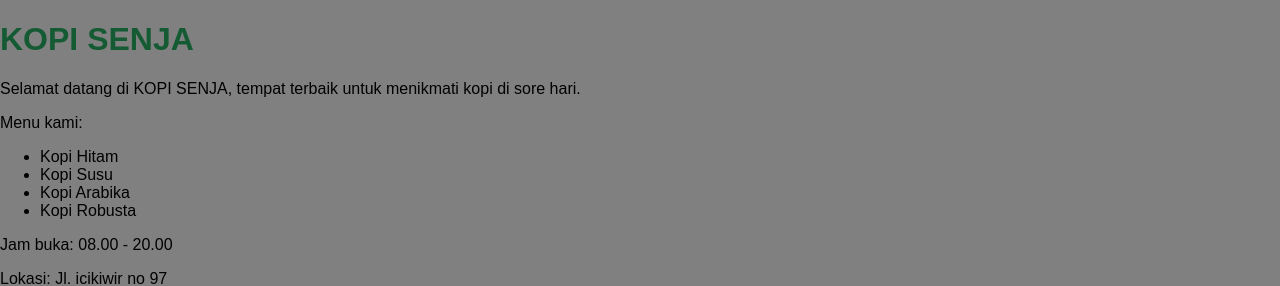
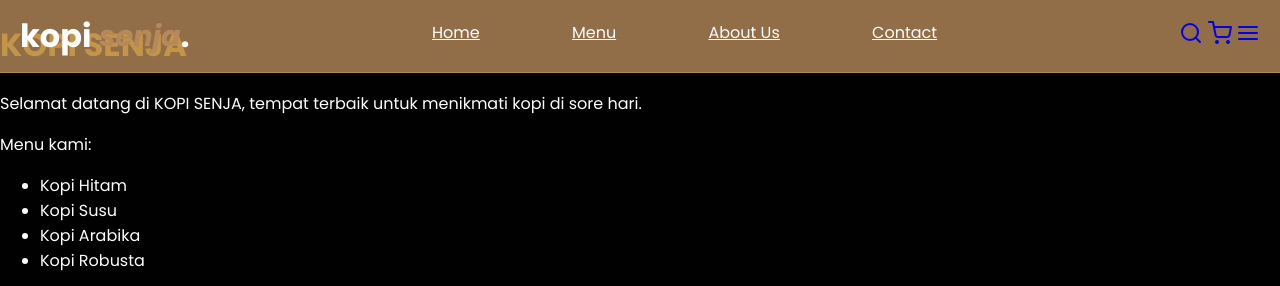
Before and after one commit to A-Pujo/farel-bljr-mengemudi, a plain HTML site: page kopi.html in a window 1280 px wide. Shown: the top 286 px of the page. Drawn offline with nearby package versions, Linux system fonts and the light colour scheme.

Commit message:
update web kopi 1.1

```diff
--- a/kopi.css
+++ b/kopi.css
@@ -1,11 +1,89 @@
+:root {
+  --primary-color: #b6895b;
+  --bg-color: #010101;
+  --text-color: #fffdfd;
+  --secondary-color: #f0f0f0;
+  --accent-color: #ff6347;
+  --border-radius: 8px;
+  --font-family: "Poppins", sans-serif;
+}
+
 body {
-  background-color: gray;
-  font-family: Arial, sans-serif;
   margin: 0;
   padding: 0;
+  font-family: var(--font-family);
+  background-color: var(--bg-color);
+  color: var(--text-color);
 }
 
 h1 {
-  color: #145A32; /* hijau tua */
+  color: #fbc501; /* hijau tua */
   font-weight: bold;
 }
+
+/* navbar */
+.navbar {
+  display: flex;
+  justify-content: space-between;
+  align-items: center;
+  padding: 10px 20px;
+  background-color: rgba(182, 137, 91, 0.8);
+  border-bottom: 1px solid var(--primary-color);
+  position: fixed;
+  top: 0;
+  left: 0;
+  right: 0;
+  z-index: 9999;
+}
+
+.navbar .navbar-logo {
+  display: flex;
+  align-items: center;
+  font-size: 2rem;
+  font-weight: 700;
+  color: #fff; /* warna putih */
+  text-decoration: none;
+}
+
+.navbar .navbar-logo span {
+  margin-left: 8px;
+  font-size: 1.8rem;
+  color: var(--primary-color);
+  font-family: "Poppins", sans-serif;
+  font-style: italic;
+  font-weight: 700;
+}
+
+.navbar .navbar-nav a {
+  color: #fff; /* warna putih */
+  display: inline-block;
+  font-size: 1rem;
+  margin: 0 1.5rem; /* tambah jarak antar menu */
+  text-decoration: underline; /* garis bawah */
+  padding: 10px 20px; /* tambah padding kiri-kanan */
+  border-radius: var(--border-radius);
+  transition: background-color 0.3s ease;
+}
+
+.navbar .navbar-nav a:hover {
+  color: var(--bg-color);
+}
+
+.navbar .navbar-nav a::after {
+  content: "";
+  display: block;
+  padding-bottom: 5px;
+  border-bottom: 2px solid var(--white);
+  width: 0;
+  height: 2px;
+  background-color: var(--white);
+  transition: width 0.2s linear, transform 0.2s linear,
+    border-bottom-color 0.2s linear;
+  transform: scaleX(0);
+}
+
+.navbar .navbar-nav a:hover::after {
+  width: 100%;
+  transform: scaleX(1);
+  border-bottom: 2px solid var(--primary-color);
+}
--- a/kopi.html
+++ b/kopi.html
@@ -4,10 +4,35 @@
     <meta charset="UTF-8">
     <meta name="viewport" content="width=device-width, initial-scale=1.0">
     <title>kopi senja</title>
+    <!-- fonts -->
+    <link rel="preconnect" href="https://fonts.googleapis.com">
+    <link rel="preconnect" href="https://fonts.gstatic.com" crossorigin>
+    <link href=<link rel="preconnect" href="https://fonts.googleapis.com">
+<link rel="preconnect" href="https://fonts.gstatic.com" crossorigin>
+<link href="https://fonts.googleapis.com/css2?family=Poppins:ital,wght@0,100;0,300;0,400;0,700;1,700&display=swap" rel="stylesheet">
+    <!-- feather icons -->
+      <script src="https://unpkg.com/feather-icons"></script>
+
     <link rel="stylesheet" href="kopi.css">
 </head>
 <body>
     <h1>KOPI SENJA</h1>
+    <!-- navbar start -->
+     <nav class="navbar">
+         <a href="#" class="navbar-logo">kopi<span>senja</span>.</a>
+         <div class="navbar-nav">
+                <a href="#" class="nav-item">Home</a>
+                <a href="#" class="nav-item">Menu</a>
+                <a href="#" class="nav-item">About Us</a>
+                <a href="#" class="nav-item">Contact</a>
+         </div>
+         <div class="navbar-extra">
+            <a href="#" id="search-toggle"><i data-feather="search"></i></a>
+            <a href="#" id="cart-toggle"><i data-feather="shopping-cart"></i></a>
+            <a href="#" id="hamburger-toggle"><i data-feather="menu"></i></a>
+         </div>
+     </nav>
+    <!-- navbar end -->
     <p>Selamat datang di KOPI SENJA, tempat terbaik untuk menikmati kopi di sore hari.</p>
     <div>
         <p>Menu kami:</p>
@@ -20,5 +45,8 @@
         <p>Jam buka: 08.00 - 20.00</p>
         <p>Lokasi: Jl. icikiwir no 97</p>
         <img src="https://images.pexels.com/photos/312418/pexels-photo-312418.jpeg" alt="Kopi Senja" srcset="">
+         <script>
+      feather.replace();
+    </script>
 </body>
 </html>
```
